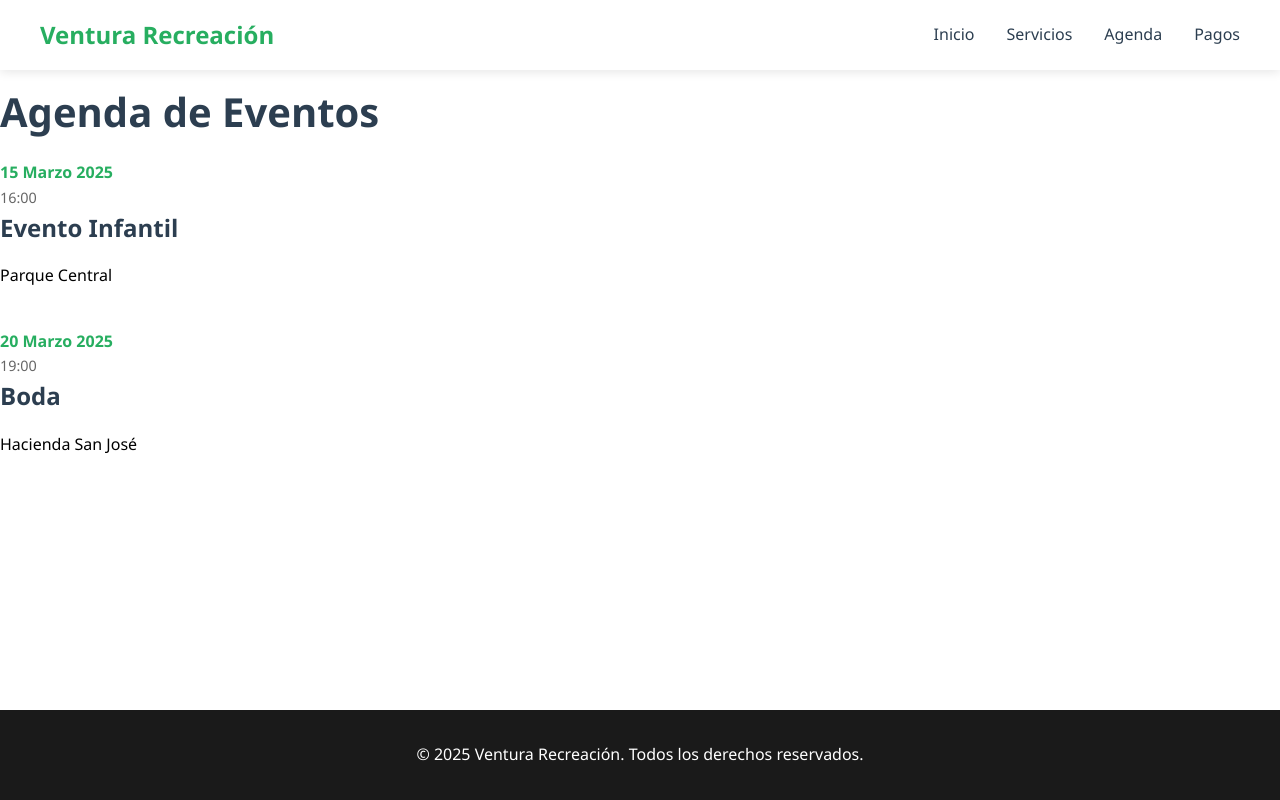
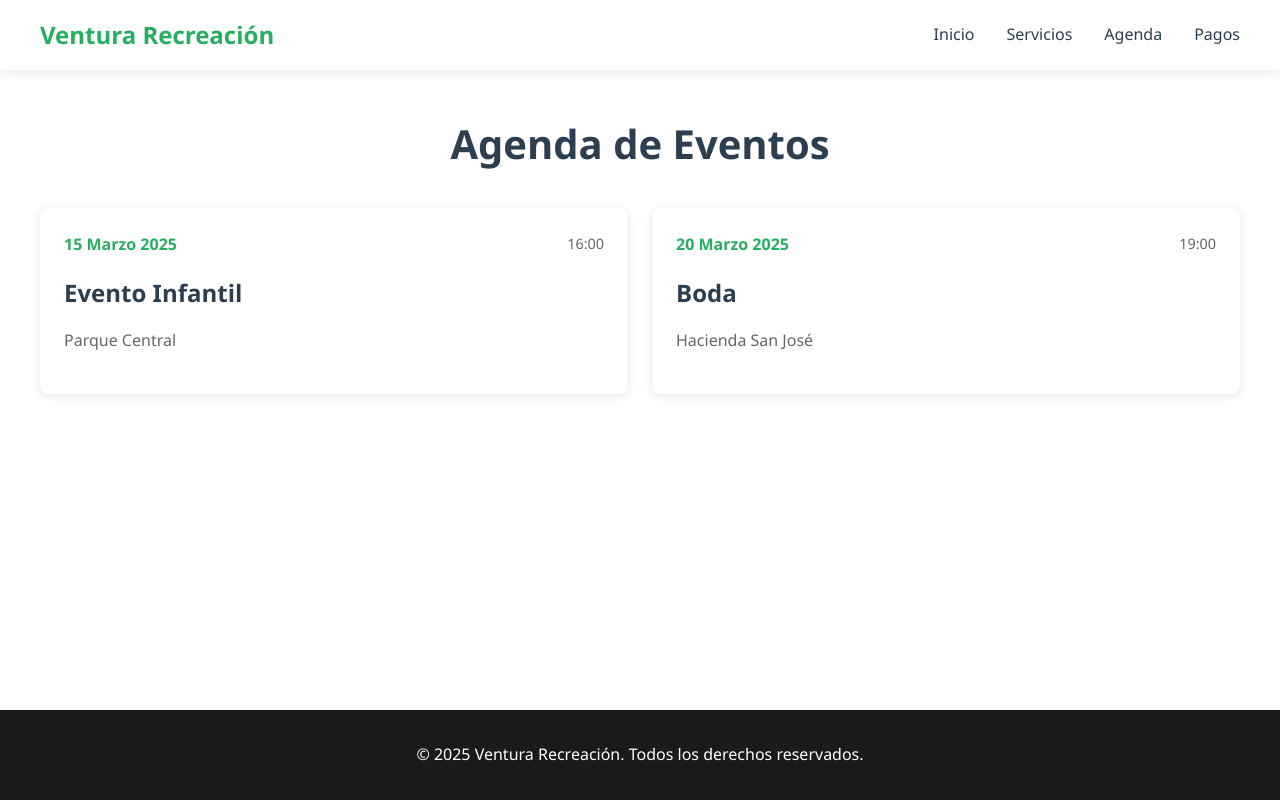
Before and after one commit to DavidZO1/VenturaRecreacion, a Next.js app in the folder Dev/ventura_recreacion/: page /agenda in a window 1280 px wide. Built offline with nearby package versions, Linux system fonts and the light colour scheme.

Commit message:
correccion agenda

```diff
--- a/Dev/ventura_recreacion/src/app/agenda/page.tsx
+++ b/Dev/ventura_recreacion/src/app/agenda/page.tsx
@@ -1,4 +1,6 @@
 // app/agenda/page.tsx
+import "./AgendaPage.css";
+
 export default function Agenda() {
   const eventos = [
     {
@@ -16,34 +18,20 @@ export default function Agenda() {
   ];
 
   return (
-    <div className="container">
-      <h1 className="section-title">Agenda de Eventos</h1>
-      <div className="calendar">
+    <div className="agenda-page">
+      <h1>Agenda de Eventos</h1>
+      <div className="eventos-container">
         {eventos.map((evento, index) => (
-          <div key={index} className="card event-card">
-            <div className="event-date">{evento.fecha}</div>
-            <div className="event-time">{evento.hora}</div>
+          <div key={index} className="evento-card">
+            <div className="evento-header">
+              <span className="evento-fecha">{evento.fecha}</span>
+              <span className="evento-hora">{evento.hora}</span>
+            </div>
             <h3>{evento.tipo}</h3>
-            <p>{evento.ubicacion}</p>
+            <p className="evento-ubicacion">{evento.ubicacion}</p>
           </div>
         ))}
       </div>
-      <style jsx>{`
-        .calendar {
-          display: grid;
-          gap: 1.5rem;
-        }
-
-        .event-date {
-          font-weight: 600;
-          color: #27ae60;
-        }
-
-        .event-time {
-          color: #666;
-          font-size: 0.9rem;
-        }
-      `}</style>
     </div>
   );
 }
```
